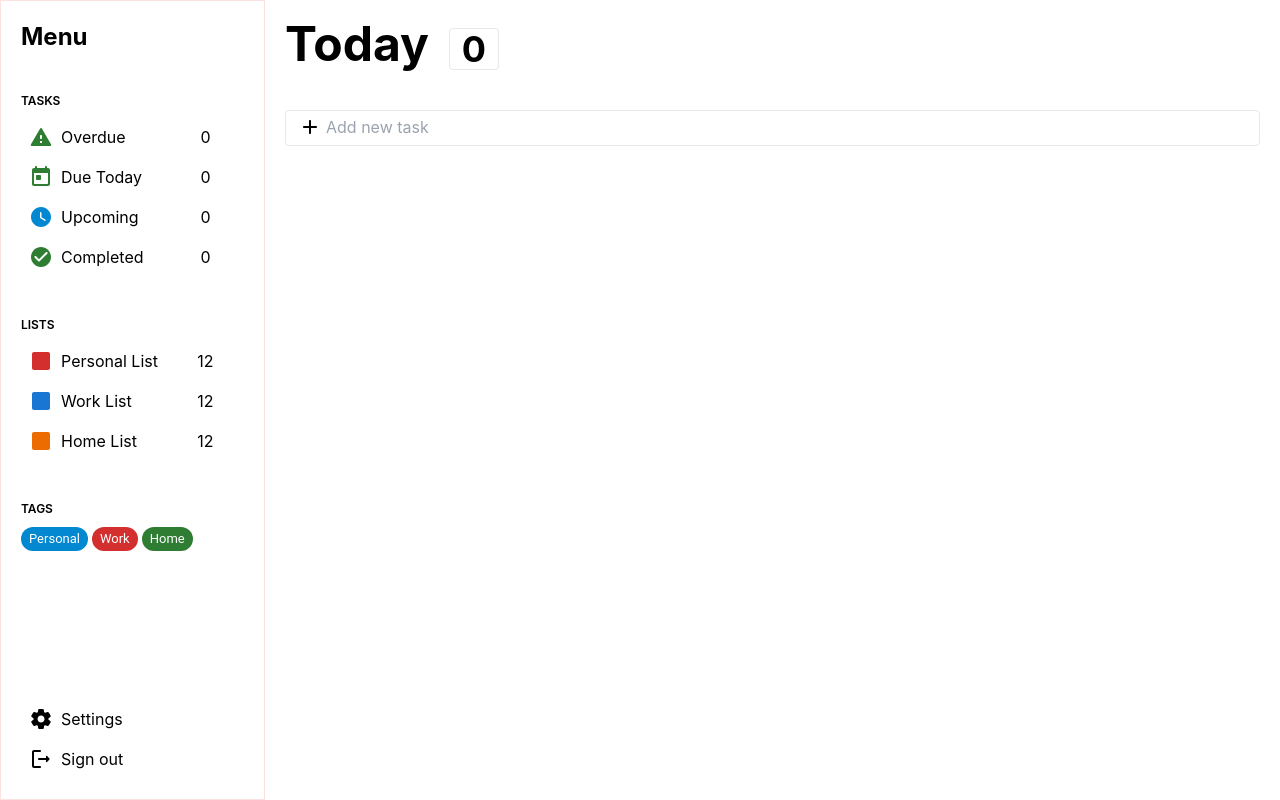
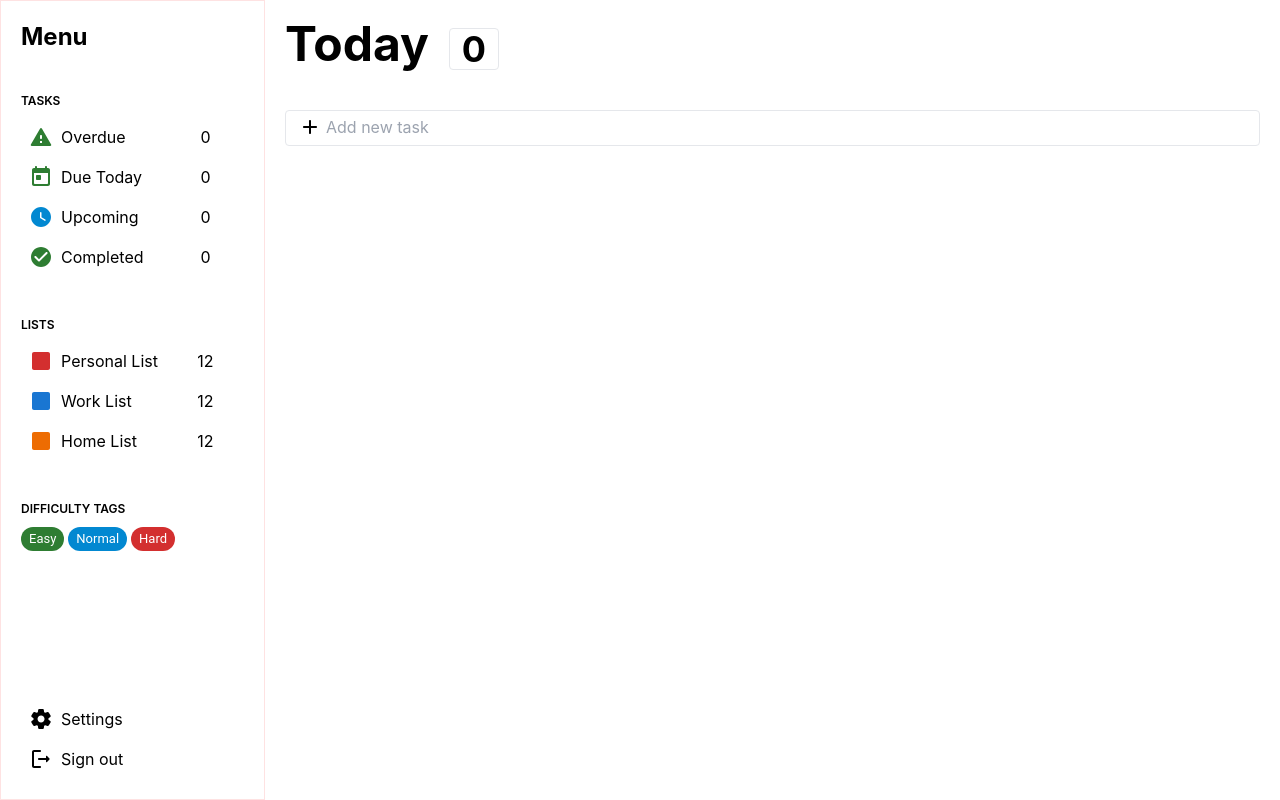
Before and after one commit to JamieBohannaWebDev/to-do-list-app, a React (Create React App) app: page / in a window 1280 px wide. Built offline with nearby package versions, Linux system fonts and the light colour scheme; the HTML template or start-up script is replaced by a standard one.

Commit message:
refactor: updated labels and colours on tags menu

```diff
--- a/src/components/molecules/tagsMenu.tsx
+++ b/src/components/molecules/tagsMenu.tsx
@@ -7,10 +7,10 @@ const TagsMenu = () => {
   }
   return (
     <div className="mb-10">
-      <h3 className="mb-2 text-xs font-semibold uppercase">Tags</h3>
-      <MenuTag label={'Personal'} size={'small'} color={'info'} onClickEvent={handleItemClick} />
-      <MenuTag label={'Work'} size={'small'} color={'error'} onClickEvent={handleItemClick} />
-      <MenuTag label={'Home'} size={'small'} color={'success'} onClickEvent={handleItemClick} />
+      <h3 className="mb-2 text-xs font-semibold uppercase">Difficulty Tags</h3>
+      <MenuTag label={'Easy'} size={'small'} color={'success'} onClickEvent={handleItemClick} />
+      <MenuTag label={'Normal'} size={'small'} color={'info'} onClickEvent={handleItemClick} />
+      <MenuTag label={'Hard'} size={'small'} color={'error'} onClickEvent={handleItemClick} />
     </div>
   )
 }
```
